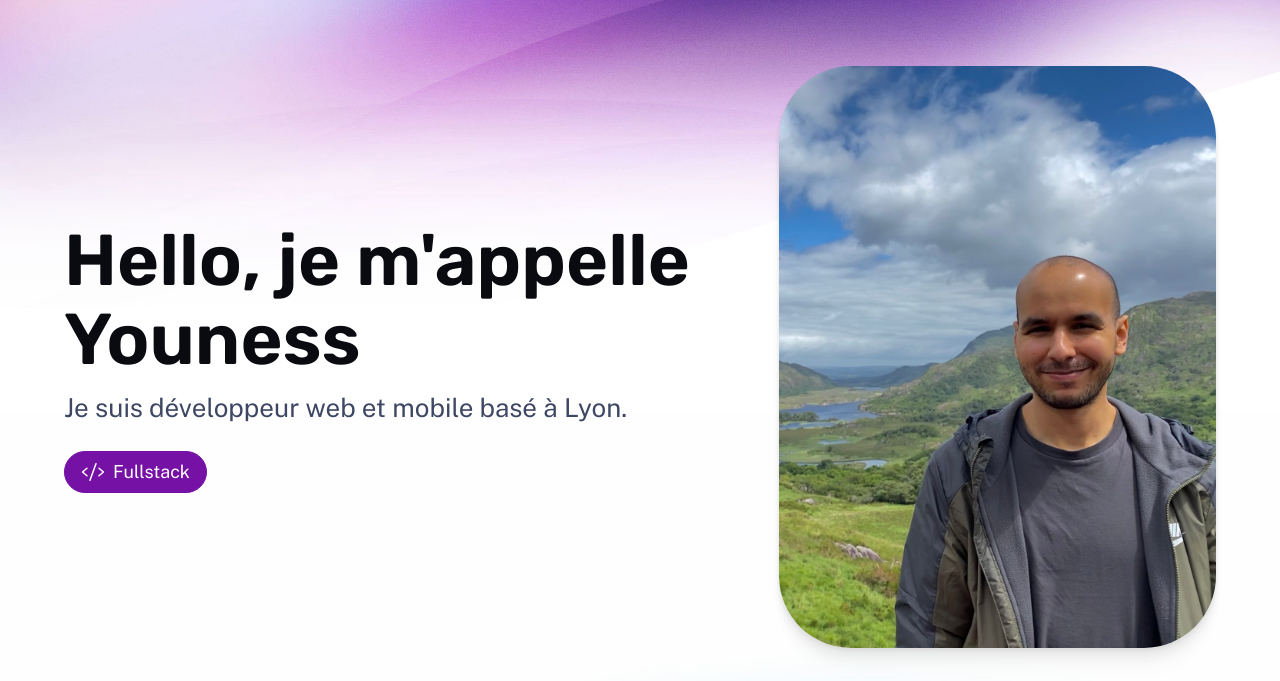
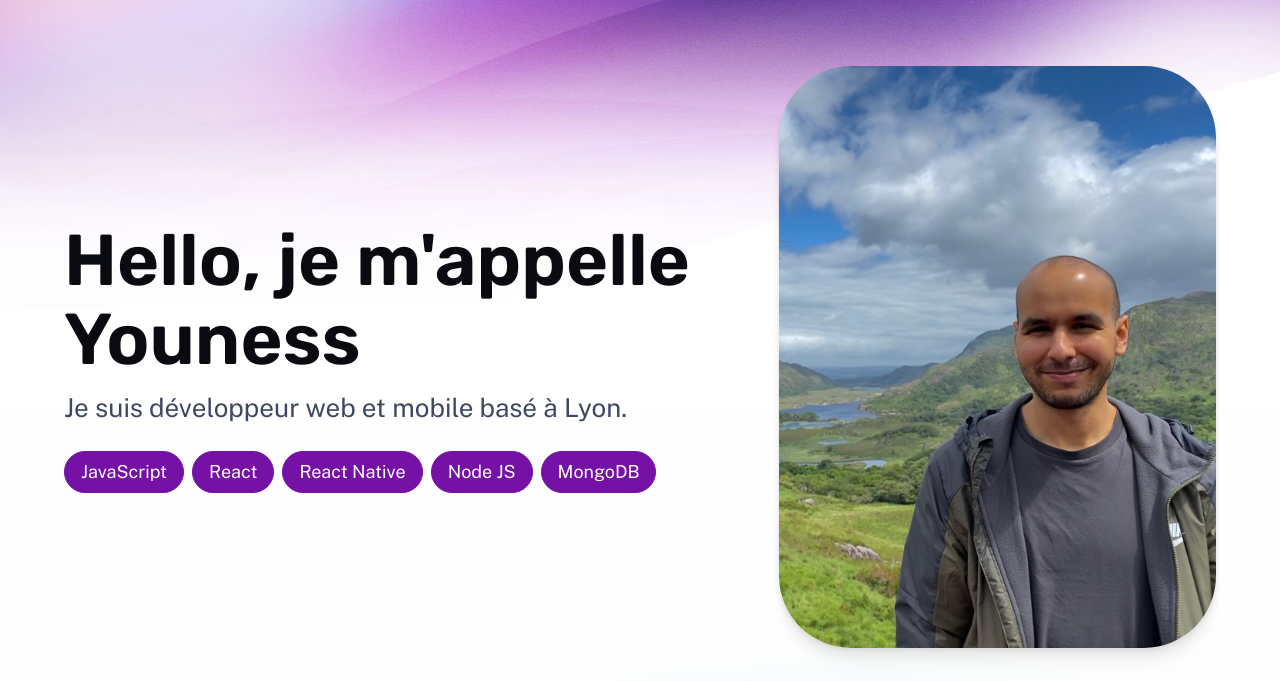
Before and after one commit to younsouzz/my-portfolio, an Astro site: page / in a window 1280 px wide. Shown: the part 119-800 px from the top of the page. Built offline with nearby package versions, Linux system fonts and the light colour scheme; Astro itself is replaced by a stand-in of ours.

Commit message:
update pills for index

```diff
--- a/src/pages/index.astro
+++ b/src/pages/index.astro
@@ -35,7 +35,11 @@ const projects = (await getCollection('work'))
 					align="start"
 				>
 					<div class="roles">
-						<Pill><Icon icon="code" size="1.33em" />Fullstack</Pill>
+						<Pill>JavaScript</Pill>
+						<Pill>React</Pill>
+						<Pill>React Native</Pill>
+						<Pill>Node JS</Pill>
+						<Pill>MongoDB</Pill>
 					</div>
 				</Hero>
 
```
